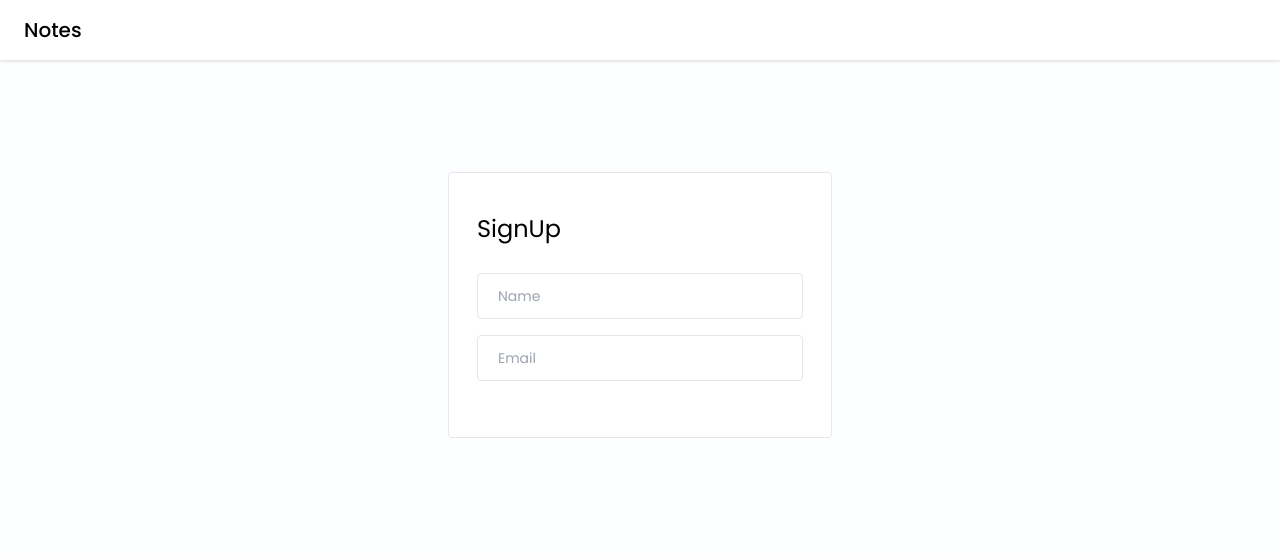
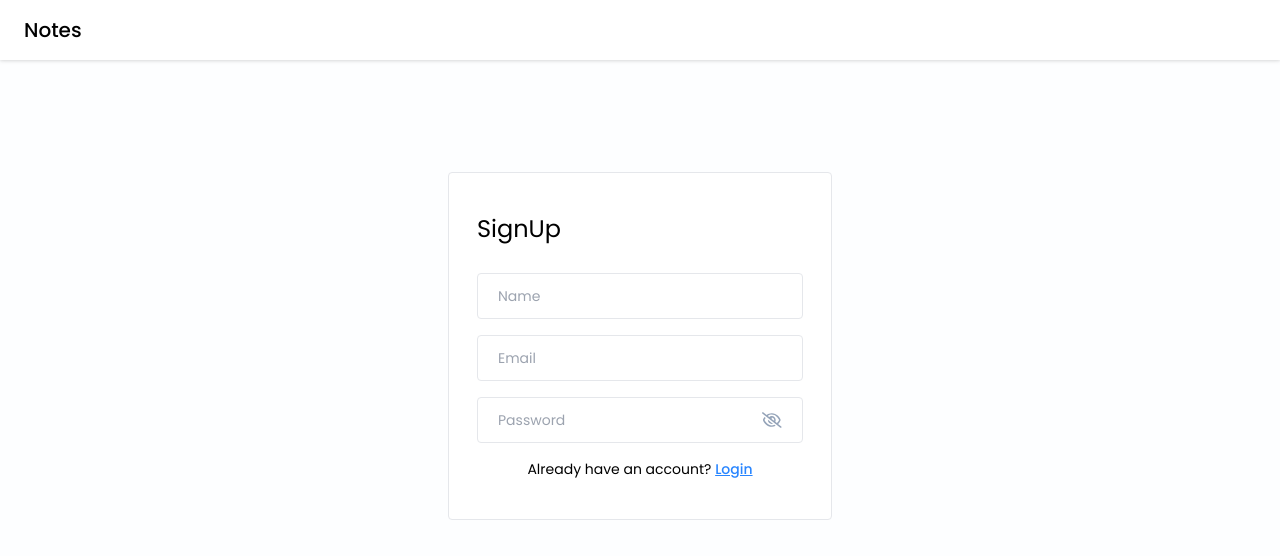
Before and after one commit to anoopghm/Notes-app, a React (Vite) app in the folder frontend/notes-app/: page /signup in a window 1280 px wide. Shown: the top 556 px of the page. Built offline with nearby package versions, Linux system fonts and the light colour scheme.

Commit message:
Update SignUp.jsx

```diff
--- a/frontend/notes-app/src/pages/SignUp/SignUp.jsx
+++ b/frontend/notes-app/src/pages/SignUp/SignUp.jsx
@@ -1,22 +1,21 @@
-import React from 'react'
+import React,{useState} from 'react';
 import Navbar from "../../components/Navbar/Navbar";
-import { useState } from 'react';
+import PasswordInput from '../../components/Navbar/Input/PasswordInput';
+import { Link } from 'react-router-dom';
 
 const SignUp = () => {
+    const [name,setName] = useState("");
+    const [email,setEmail] = useState("");
+    const [password,setPassword] = useState("");
+    const [error,setError] = useState(null);
 
-    const[name, setName] = useState("");
-    const[email, setEmail] = useState("");
-    const[password, setPassword] = useState("");
-    const[error, setError] = useState(null);
-
-    const handleSignUp = async(e) => {
+    const handleSignUp = async (e) => {
         e.preventDefault();
     };
 
   return (
     <>
      <Navbar />
-
       <div className = "flex items-center justify-center mt-28">
         <div className = "w-96 border rounded bg-white px-7 py-10">
             <form onSubmit ={handleSignUp}>
@@ -38,6 +37,19 @@ const SignUp = () => {
                       onChange={(e) => setEmail(e.target.value)}
                   />
 
+                 <PasswordInput
+                   value = {password}
+                   onChange = {(e) => setPassword(e.target.value)}
+                 />
+
+               {error && <p className='text-red-500 text-xs pb-1'>{error}</p>}
+
+               <p className='text-sm text-center mt-4'>
+                Already have an account?{" "}
+               <Link to = "/login" className='font-medium text-primary underline'>
+                Login
+               </Link>
+               </p>
             </form>
         </div>
      </div>
```
Lines whose indentation alone changed are shown as unchanged.
